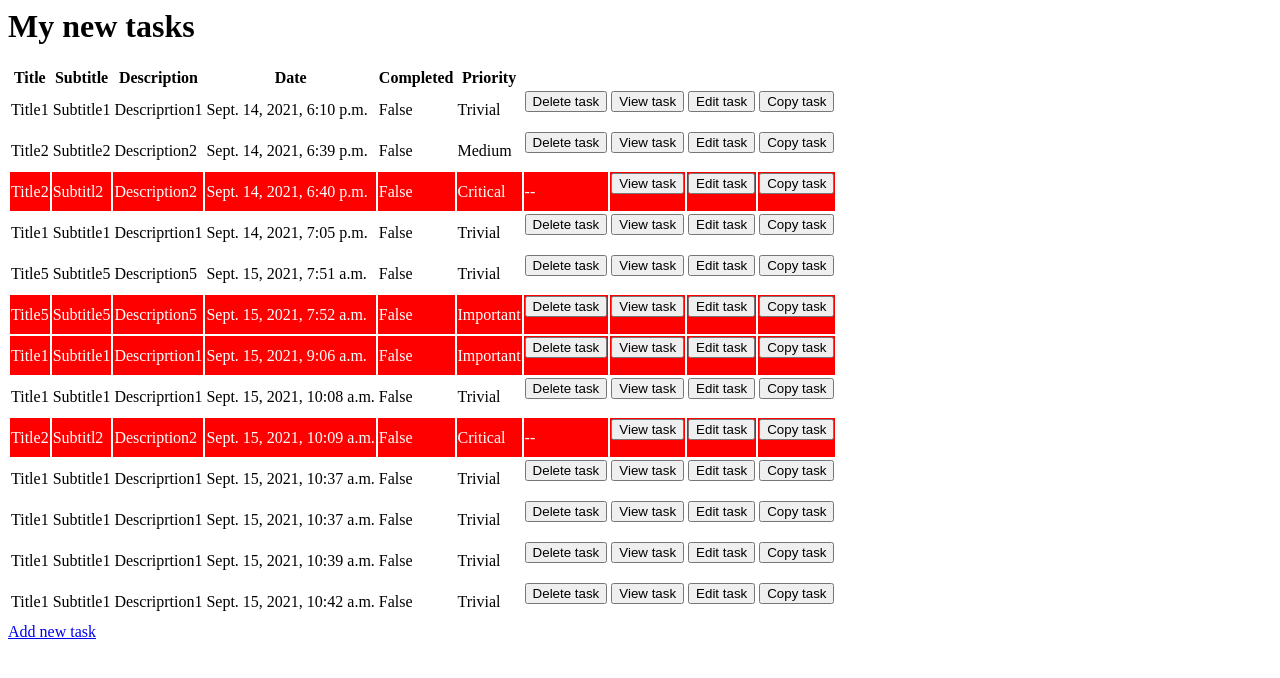
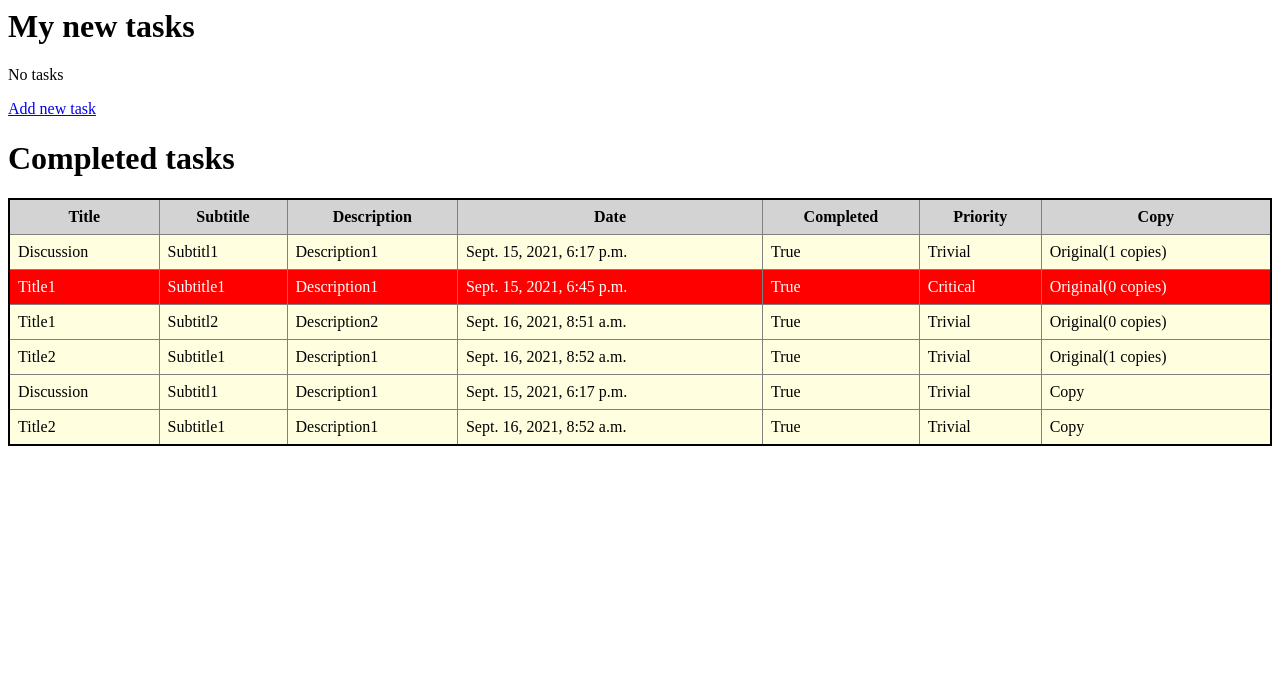
Before and after one commit to Igor-11/Myproject2, a Django app: page /mynewapp/tasks-list in a window 1280 px wide. Shown: the top 678 px of the page. Run offline with Django 3.2, Linux system fonts and the light colour scheme; data comes from the database, SQL or seed files in the repository.

Commit message:
Edit Myproject2

```diff
--- /dev/null
+++ b/Myproject2/mynewapp/cron.py
@@ -0,0 +1,4 @@
+from .models import Task
+
+def delete_completed_tasks():
+    Task.objects.filter(is_completed=True).delete()
--- a/Myproject2/mynewapp/models.py
+++ b/Myproject2/mynewapp/models.py
@@ -9,4 +9,4 @@ class Task(models.Model):
     creation_date = models.DateTimeField(auto_now_add=True)
     is_completed = models.BooleanField(default=False)
     priority = models.CharField(max_length=200, choices=priorities.PRIORITY_TYPES)
-    copy_from = models.ForeignKey('self',null=True, on_delete=models.CASCADE)
+    copy_from = models.ForeignKey('self',null=True, on_delete=models.CASCADE, db_column='copy_from')
--- a/Myproject2/mynewapp/static/mynewapp/styles/task_list.css
+++ b/Myproject2/mynewapp/static/mynewapp/styles/task_list.css
@@ -1,4 +1,23 @@
-.important-task {
+.task-table {
+    width: 100%;
+    border: 2px solid black;
+    border-collapse: collapse;
+}
+
+.task-table th {
+    font-weight: bold;
+    padding: 8px;
+    background: lightgray;
+    border: 1px solid gray;
+}
+
+.task-table td {
+    padding: 8px;
+    border: 1px solid gray;
+    background: lightyellow;
+}
+
+.task-table .important-task td {
     background: red;
     color: white;
 }
--- a/Myproject2/mynewapp/templates/mynewapp/task_list.html
+++ b/Myproject2/mynewapp/templates/mynewapp/task_list.html
@@ -1,8 +1,8 @@
 {% load static %}
 <link href="{% static 'mynewapp/styles/task_list.css'%}" rel='stylesheet' type='text/css'/>
 <h1>My new tasks</h1>
-{% if tasks|length %}
-<table>
+{% if new_tasks|length %}
+<table class="task-table">
     <tr>
         <th>Title</th>
         <th>Subtitle</th>
@@ -10,8 +10,10 @@
         <th>Date</th>
         <th>Completed</th>
         <th>Priority</th>
+        <th>Copy</th>
+        <th colspan='5'>Actions</th>
     </tr>
-    {% for task in tasks %}
+    {% for task in new_tasks %}
     <tr class="{% if task.priority == 'Important' or task.priority == 'Critical' %}important-task{% endif %}">
         <td>{{task.title}}</td>
         <td>{{task.subtitle}}</td>
@@ -19,6 +21,13 @@
         <td>{{task.creation_date}}</td>
         <td>{{task.is_completed}}</td>
         <td>{{task.priority}}</td>
+        <td>
+            {% if task.copy_from_id is None %}
+                Original({{task.number_of_copies}} copies)
+            {% else %}
+                Copy
+            {% endif %}
+        </td>
         <td>
             {% if task.priority != 'Critical'%}
             <form action="{% url 'delete_task' task.id %}" method='POST'>
@@ -42,9 +51,19 @@
         </form>
         </td>
         <td>
+            {% if task.copy_from_id is None %}
             <form action="{% url 'copy_task' task.id %}" method='POST'>
             {% csrf_token %}
             <button>Copy task</button>
+        </form>
+             {% else %}
+             <p>Can not make copy from copy</p>
+             {% endif %}
+        </td>
+        <td>
+            <form action="{% url 'finish_task' task.id %}" method='POST'>
+            {% csrf_token %}
+            <button>Finish task</button>
         </form>
         </td>
     </tr>
@@ -54,3 +73,37 @@
 <p>No tasks</p>
 {% endif %}
 <a href= "{% url 'new_task_form' %}">Add new task</a>
+
+<h1>Completed tasks</h1>
+{% if completed_tasks|length %}
+<table class="task-table">
+    <tr>
+        <th>Title</th>
+        <th>Subtitle</th>
+        <th>Description</th>
+        <th>Date</th>
+        <th>Completed</th>
+        <th>Priority</th>
+        <th>Copy</th>
+    </tr>
+    {% for task in completed_tasks %}
+    <tr class="{% if task.priority == 'Important' or task.priority == 'Critical' %}important-task{% endif %}">
+        <td>{{task.title}}</td>
+        <td>{{task.subtitle}}</td>
+        <td>{{task.description}}</td>
+        <td>{{task.creation_date}}</td>
+        <td>{{task.is_completed}}</td>
+        <td>{{task.priority}}</td>
+        <td>
+            {% if task.copy_from_id is None %}
+                Original({{task.number_of_copies}} copies)
+            {% else %}
+                Copy
+            {% endif %}
+        </td>
+    </tr>
+    {% endfor %}
+</table>
+{% else %}
+<p>No completed tasks</p>
+{% endif %}
--- a/Myproject2/mynewapp/urls.py
+++ b/Myproject2/mynewapp/urls.py
@@ -9,4 +9,6 @@ urlpatterns = [
     path('view-task/<int:pk>', views.view_task, name='view_task'),
     path('edit-task/<int:pk>', views.edit_task_form, name='edit_task_form'),
     path('copy-task/<int:pk>', views.copy_task, name='copy_task'),
+    path('finish-task/<int:pk>', views.finish_task, name='finish_task'),
+
 ]
--- a/Myproject2/mynewapp/views.py
+++ b/Myproject2/mynewapp/views.py
@@ -4,11 +4,14 @@ from .constants import priorities
 from django.http import HttpResponseRedirect
 from django.urls import reverse
 from django.forms.models import model_to_dict
+from django.db.models import Count
 
 def get_all_tasks(request):
-    tasks = Task.objects.all()
+    tasks = Task.objects.annotate(number_of_copies=Count('task'))
     tasks = list(map(lambda task: {**(task.__dict__),'priority':list(filter(lambda priority: priority[0] == task.priority, priorities.PRIORITY_TYPES))[0][1]}, tasks))
-    context = {'tasks' : tasks}
+    new_tasks = list(filter(lambda task: not task['is_completed'], tasks))
+    completed_tasks = list(filter(lambda task: task['is_completed'], tasks))
+    context = {'new_tasks' : new_tasks, 'completed_tasks': completed_tasks}
     return render(request, 'mynewapp/task_list.html', context)
 
 def create_new_task_form(request):
@@ -53,9 +56,16 @@ def edit_task_form(request, pk):
 
 def copy_task(request, pk):
     task = Task.objects.get(pk=pk)
+    old_task_id = task.id
     task.id = None
     task.save()
+    copied_task = Task.objects.get(pk=task.id)
+    copied_task.copy_from = Task.objects.get(pk=old_task_id)
+    copied_task.save()
+    return HttpResponseRedirect(reverse('tasks_list'))
+
+def finish_task(request,pk):
     task = Task.objects.get(pk=pk)
-    task.copy_from = task
+    task.is_completed = True
     task.save()
     return HttpResponseRedirect(reverse('tasks_list'))
```
Also changed, not shown: Myproject2/Myproject2/settings.py (+6 -1 lines), Myproject2/db.sqlite3, Myproject2/mynewapp/migrations/0003_alter_task_copy_from.py (added).
